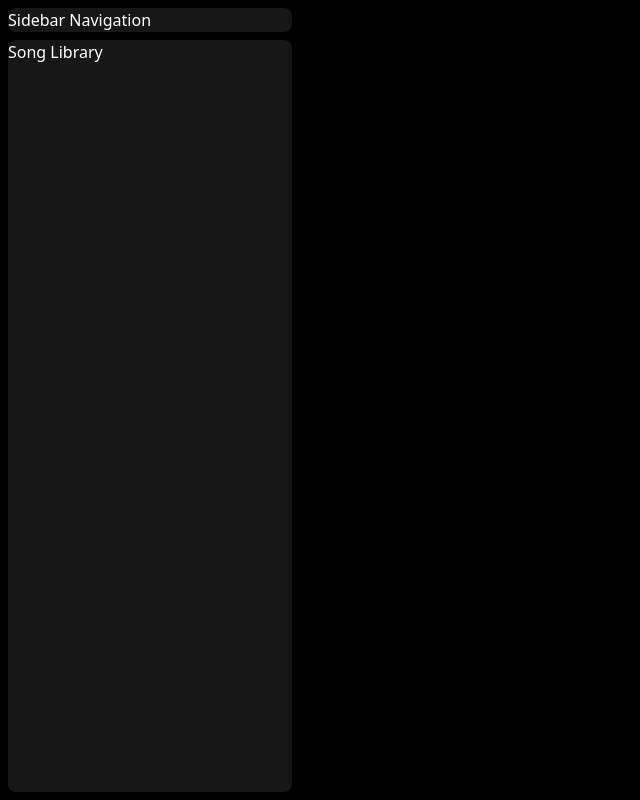
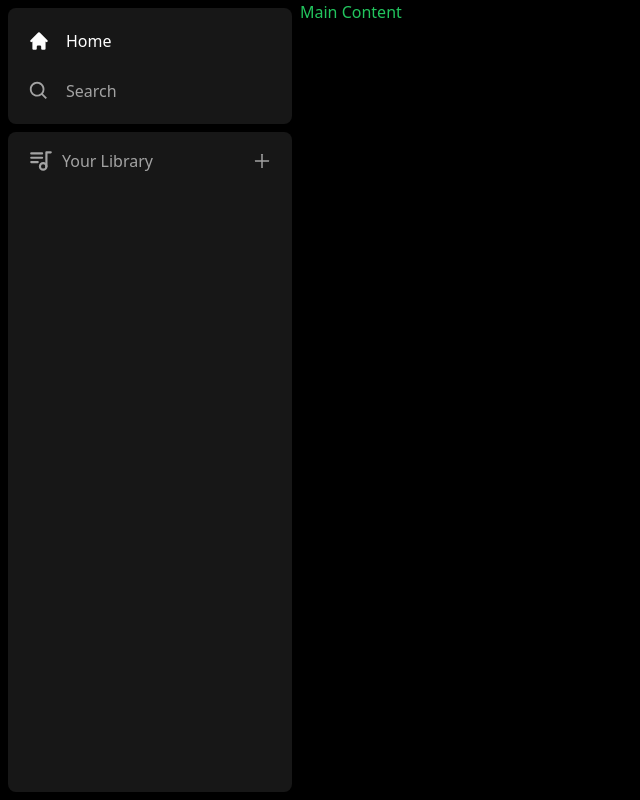
Before and after one commit to kamlad/spotify-clone, a Next.js app: page / in a window 1280 px wide. Shown: the whole page, without its empty margins (0-640 px from the left). Built offline with nearby package versions, Linux system fonts and the light colour scheme.

Commit message:
finished library plus button

```diff
--- /dev/null
+++ b/components/Library.tsx
@@ -0,0 +1,42 @@
+"use client";
+
+import { TbPlaylist } from "react-icons/tb";
+import { AiOutlinePlus } from "react-icons/ai";
+
+const Library = () => {
+    const onClick = () => {
+        // Handle upload later
+    };
+
+    return(
+        <div className="flex flex-col">
+            {/* Playlist hortizontal div */}
+            <div className="flex items-center justify-between px-5 pt-4">
+                <div className="
+                    inline-flex
+                    items-center
+                    gap-x-2
+                "
+                >
+
+                    <TbPlaylist className="text-neutral-400" size={26} />
+                    <p className="
+                     text-neutral-400
+                        font-medium
+                        text-md
+                    " >Your Library
+                    </p>
+                </div>
+                <AiOutlinePlus
+                    onClick={onClick}
+                    size={20}
+                    className="text-neutral-400 cursor-pointer hover:text-white transition"
+                />
+
+            </div>
+        </div>
+
+    );
+}
+
+export default Library;
--- a/components/Sidebar.tsx
+++ b/components/Sidebar.tsx
@@ -6,7 +6,8 @@
 import { HiHome } from "react-icons/hi"
 import { BiSearch } from "react-icons/bi"
 import Box from "@/components/Box"
-
+import SidebarItem from "./SidebarItem";
+import Library from "./Library";
 
 interface SidebarProps {
     children: React.ReactNode;
@@ -48,12 +49,31 @@
             "
             >
                 <Box>
-                    Sidebar Navigation
+                    <div
+                    className="
+                        flex
+                        flex-col
+                        gap-y-4
+                        px-5
+                        py-4
+                    "
+                    >
+                        {routes.map((item) => (
+                            <SidebarItem
+                            key={item.label}
+                            {...item}
+                            />
+                        )
+                        )}
+                    </div>
                 </Box>
                 <Box className="overflow-y-auto h-full">
-                    Song Library
+                    <Library />
                 </Box>
             </div>
+            <main>
+                {children}
+            </main>
         </div>
     );
 }
--- /dev/null
+++ b/components/SidebarItem.tsx
@@ -0,0 +1,48 @@
+import Link from "next/link";
+import React from "react";
+import { IconType } from "react-icons";
+import { twMerge } from "tailwind-merge";
+
+interface SidebarItemProps {
+    icon: IconType;
+    label: string;
+    active?: boolean;
+    href: string;
+}
+
+
+const SidebarItem: React.FC<SidebarItemProps> = ({
+    icon: Icon,
+    label,
+    active,
+    href
+}) => {
+    return(
+        <Link
+            href={href}
+            className={twMerge(`
+                flex
+                flex-row
+                h-auto
+                items-center
+                w-full
+                gap-x-4
+                text-md
+                font-medium
+                cursor-pointer
+                hover:text-white
+                transition
+                text-neutral-400
+                py-1
+                `,
+                active && "text-white"
+            )}
+        >
+           <Icon size={26}></Icon>
+           <p className="truncate w-full">{label}</p>
+
+        </Link>
+    );
+}
+
+export default SidebarItem;
```
